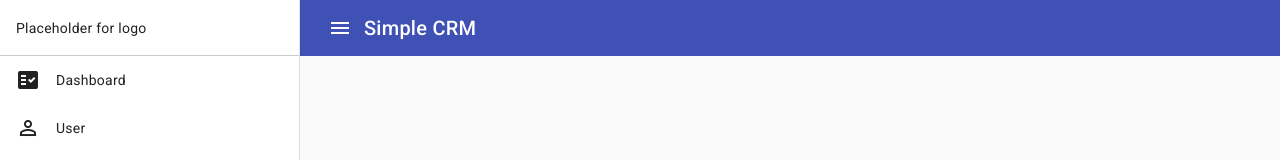
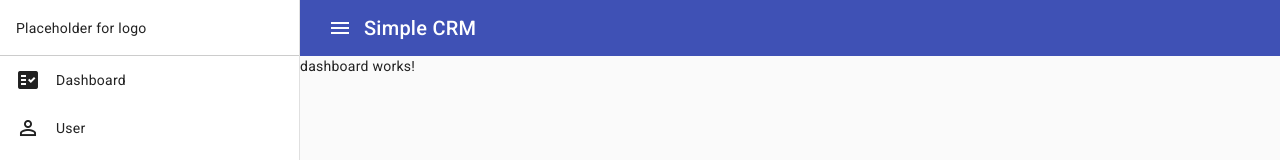
Before and after one commit to FredVomJupiter/simple-CRM, an Angular app: page / in a window 1280 px wide. Shown: the top 160 px of the page. Built offline with nearby package versions, Linux system fonts and the light colour scheme.

Commit message:
added routerlinks

```diff
--- a/src/app/app.component.html
+++ b/src/app/app.component.html
@@ -4,8 +4,8 @@
       Placeholder for logo
     </div>
     <ul class="sidenav-list">
-      <li><mat-icon>fact_check</mat-icon>Dashboard</li>
-      <li><mat-icon>perm_identity</mat-icon>User</li>
+      <li routerLink="/dashboard"><mat-icon >fact_check</mat-icon>Dashboard</li>
+      <li routerLink="/user"><mat-icon >perm_identity</mat-icon>User</li>
     </ul>
   </mat-drawer>
 
@@ -19,7 +19,10 @@
       </mat-toolbar-row>
     </mat-toolbar>
 
+  </div>
 
+  <div class="router-container">
+    <router-outlet></router-outlet>
   </div>
 
 </mat-drawer-container>
```
